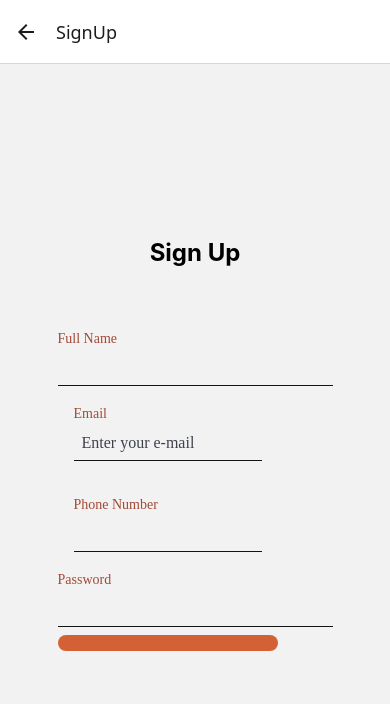
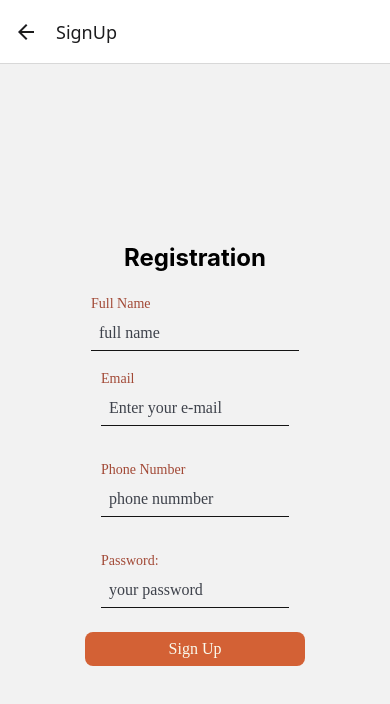
Before and after one commit to kaleecake/react-native-front-office, a React Native app in the folder cookscape-app/: screen /SignUp in a window 390 px wide. Shown: the top 704 px of the page. Built offline with nearby package versions, Linux system fonts and the light colour scheme.

Commit message:
Modification de Form/Login/Sign Up
Application des changements, de la classe fille (OtypeText) dans les classes meres qui l'utilisent

```diff
--- a/cookscape-app/src/components/templates/Form.js
+++ b/cookscape-app/src/components/templates/Form.js
@@ -42,6 +42,7 @@ export default function Form({ fields, onSubmit, formTitle, buttonTitle }) {
               <OtypeMail
                 key={field.name}
                 label={field.label}
+                placeholder={field.placeholder}
                 onChangeText={(value) => handleInputChange(field.name, value)}
               />
             );
@@ -50,6 +51,7 @@ export default function Form({ fields, onSubmit, formTitle, buttonTitle }) {
               <OtypePassword
                 key={field.name}
                 label ={field.label}
+                placeholder={field.placeholder}
                 onChangeText={(value)=> handleInputChange(field.name, value)}
               />
             )
@@ -68,6 +70,9 @@ const styles = StyleSheet.create({
     width: '90%',
     height: "auto",
     padding: 20,
+    justifyContent: "center",
+    alignItems: "center",
+    padding: 20
 
   },
   title: {
--- a/cookscape-app/src/pages/Login.js
+++ b/cookscape-app/src/pages/Login.js
@@ -7,7 +7,7 @@ export default function Login({ navigation }) {
   const loginFields = [
 
     { name: "email", label: "Email", type: "email" },
-    { name: "password", label: "Password", type: "password" },
+    { name: "password", label: "Password", placeholder:"Your password", type: "password" },
 
   ];
 
--- a/cookscape-app/src/pages/SignUp.js
+++ b/cookscape-app/src/pages/SignUp.js
@@ -4,10 +4,10 @@ import Form from "../components/templates/Form";
 
 export default function SignUpScreen() {
   const signUpFields = [
-    { name: "name", label: "Full Name", type: "text" },
+    { name: "name", label: "Full Name", type: "text" , placeholder: "full name"},
     { name: "email", label: "Email", type: "email" },
-    { name: "phone", label: "Phone Number", type: "number" },
-    { name: "password", label: "Password", type: "text" },
+    { name: "phone", label: "Phone Number", type: "number", placeholder: "phone nummber" },
+    { name: "password", label: "Password", type: "password", placeholder:"your password"},
   ];
 
   const handleSignUp = (formData) => {
@@ -16,8 +16,8 @@ export default function SignUpScreen() {
 
   return (
     <View style={styles.container}>
-      <Text style={styles.title}>Sign Up</Text>
-      <Form fields={signUpFields} onSubmit={handleSignUp} />
+      {/* <Text style={styles.title}>Sign Up</Text> */}
+      <Form fields={signUpFields} onSubmit={handleSignUp} buttonTitle="Sign Up" formTitle="Registration"/>
     </View>
   );
 }
```
